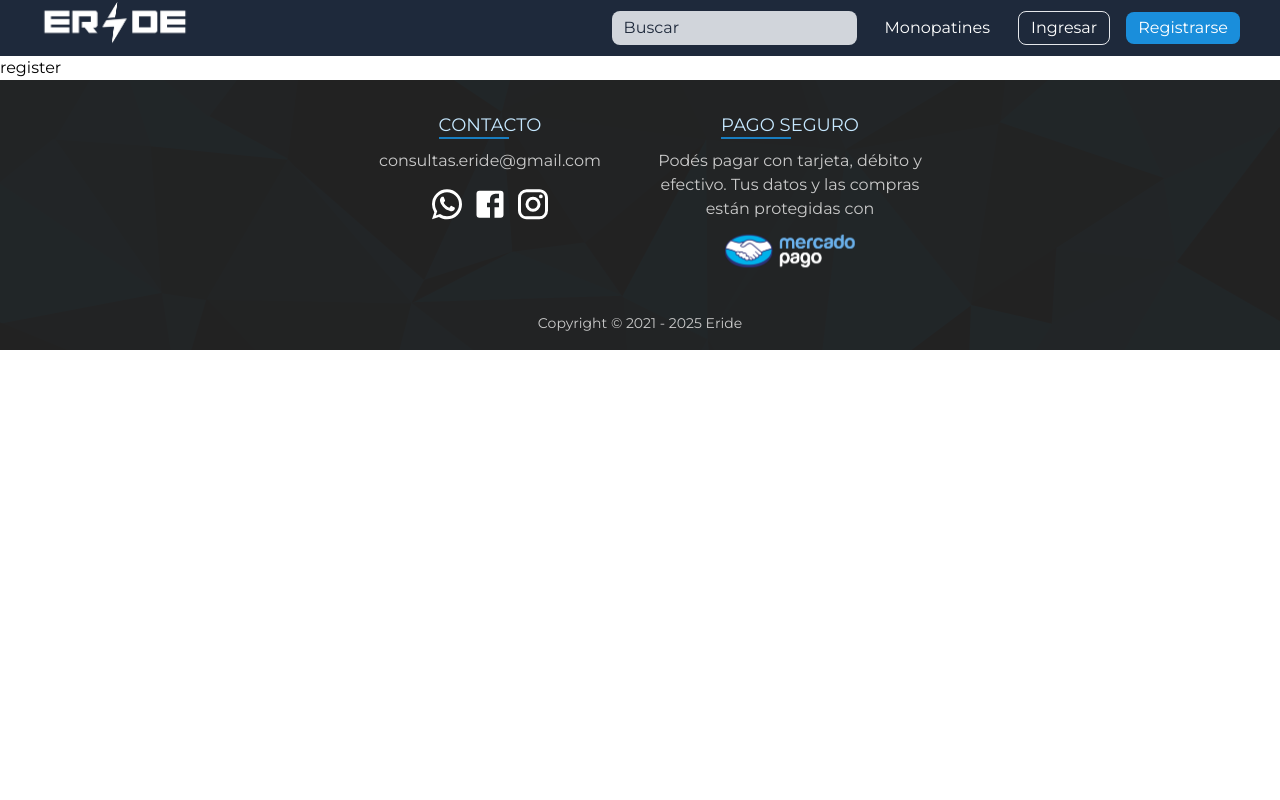
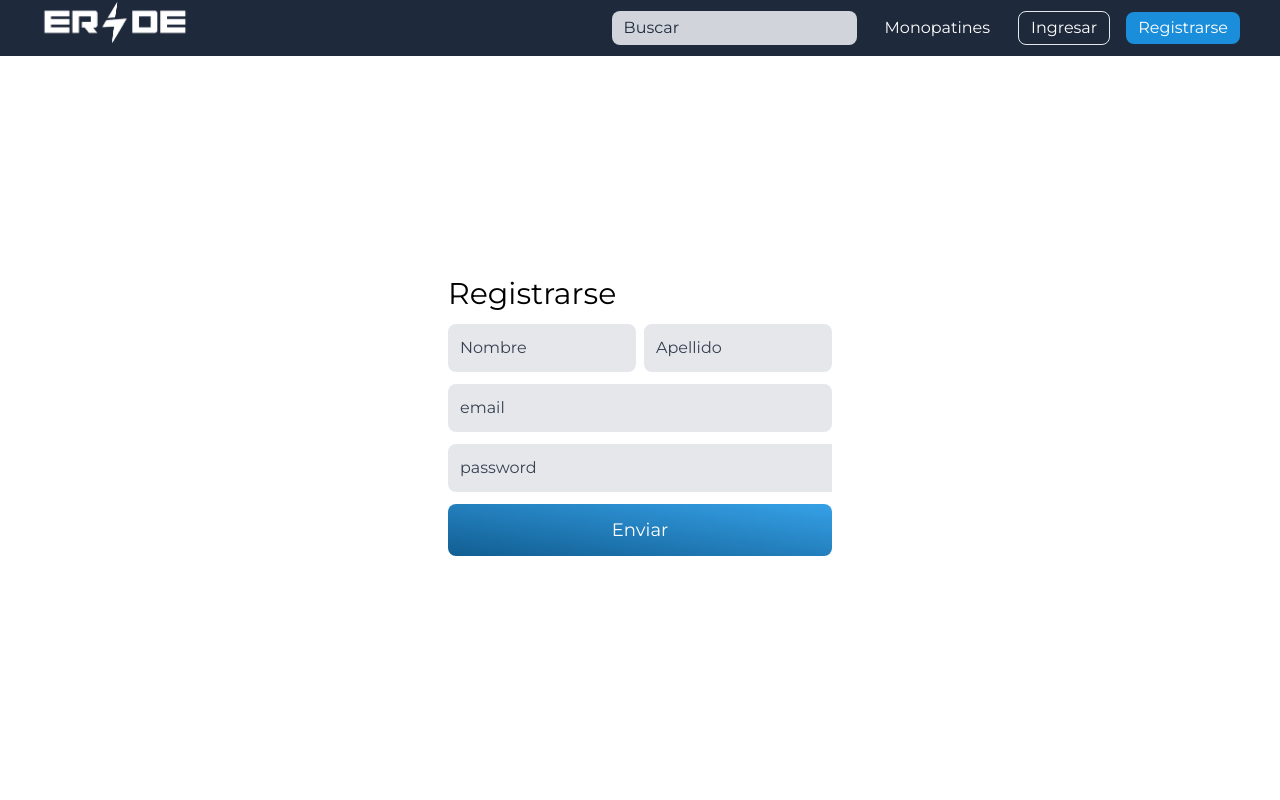
Before and after one commit to pa-ku/eride-store, a React (Vite) app: page /user/register in a window 1280 px wide. Shown: the top 800 px of the page. Built offline with nearby package versions, Linux system fonts and the light colour scheme.

Commit message:
addded buy button in proyect layout, new error msj in login handling erroros

```diff
--- a/src/pages/Login.jsx
+++ b/src/pages/Login.jsx
@@ -1,7 +1,11 @@
+import { useState } from 'react'
+
 export default function Login() {
+  const [message, setMessage] = useState('')
+
   async function fetchUser(email, password) {
     try {
-      const res = await fetch('api/user/login', {
+      const res = await fetch('http://localhost:5000/api/user/login', {
         method: 'POST',
         headers: {
           'Content-Type': 'application/json',
@@ -10,11 +14,12 @@ export default function Login() {
       })
 
       const data = await res.json()
+      setMessage(data.error)
+      console.log(data);
+
       if (!res.ok) {
-        throw new Error('Recurso no encontrado', res.status)
+        throw new Error(res)
       }
-
-      console.log('Respuesta del servidor:', data)
     } catch (err) {
       console.error('¡Hubo un problema con la solicitud!', err)
     }
@@ -22,14 +27,8 @@ export default function Login() {
 
   function handleSubmit(e) {
     e.preventDefault()
-
-    // Aquí accedemos a los valores usando e.target
     const email = e.target.email.value
     const password = e.target.password.value
-
-    console.log('Email:', email)
-    console.log('Password:', password)
-
     fetchUser(email, password)
   }
 
@@ -64,10 +63,11 @@ export default function Login() {
 
           <button
             type='submit'
-            className='w-full rounded-lg bg-gradient-to-bl from-primary-500 to-primary-800 py-3 text-lg text-white'
+            className='w-full rounded-lg bg-primary-500 py-3 text-lg text-white'
           >
             Enviar
           </button>
+          <p>{message}</p>
         </form>
       </div>
     </>
--- a/src/pages/ProductShowcase.jsx
+++ b/src/pages/ProductShowcase.jsx
@@ -7,6 +7,7 @@ import Shipping from '../components/Shipping.jsx'
 import Carousel from '../components/Carousel.jsx'
 import { formatPrice } from '../utils/formatPrice.js'
 import { calcDiscount } from '../utils/calcDiscount.js'
+import MainButton from '../components/ui/MainButton.jsx'
 
 export default function ProductShowcase() {
   const location = useLocation()
@@ -31,6 +32,10 @@ export default function ProductShowcase() {
     } catch (err) {
       console.error('¡Hubo un problema con la solicitud!', err)
     }
+  }
+
+  function handleShipping() {
+    setShipping(true)
   }
 
   // Agrega 6 días a la fecha actual
@@ -80,7 +85,7 @@ export default function ProductShowcase() {
                 Tenés 30 días desde que lo recibís.
               </ReturnSubtitle>
             </ReturnContainer>
-            <div className='flex flex-col items-start'>
+            <div className='flex flex-col  items-start'>
               {data.discount && (
                 <>
                   <p className='text-gray-500 line-through'>
@@ -99,8 +104,8 @@ export default function ProductShowcase() {
               {data.price && !data.discount && (
                 <p className='text-3xl'>${formatPrice(data.price)}</p>
               )}
-              {/*  <MainButton onClick={handleShipping}>COMPRAR</MainButton> */}
             </div>
+            <MainButton onClick={handleShipping}>COMPRAR</MainButton>
           </InfoCtn>
         </ProductCtn>
 
--- a/src/pages/Register.jsx
+++ b/src/pages/Register.jsx
@@ -1,6 +1,91 @@
-export default function Register(){
-    return(
+export default function Register() {
+  async function fetchUser(email, password) {
+    try {
+      const res = await fetch('api/user/login', {
+        method: 'POST',
+        headers: {
+          'Content-Type': 'application/json',
+        },
+        body: JSON.stringify({ email, password }),
+      })
+
+      const data = await res.json()
+      if (!res.ok) {
+        throw new Error('Recurso no encontrado', res.status)
+      }
+
+      console.log('Respuesta del servidor:', data)
+    } catch (err) {
+      console.error('¡Hubo un problema con la solicitud!', err)
+    }
+  }
+
+  function handleSubmit(e) {
+    e.preventDefault()
+
+    // Aquí accedemos a los valores usando e.target
+    const email = e.target.email.value
+    const password = e.target.password.value
+
+    console.log('Email:', email)
+    console.log('Password:', password)
+
+    fetchUser(email, password)
+  }
+
+  return (
     <>
-    <h1>register</h1>
+      <div className='w-full flex items-center justify-center h-screen '>
+        <form
+          onSubmit={handleSubmit}
+          className='flex w-96 flex-col gap-3 mb-20'
+        >
+          <h1 className='text-3xl'>Registrarse</h1>
+          <div className='grid grid-cols-2 gap-2'>
+            <input
+              name='name'
+              type='text'
+              required
+              className='rounded-lg bg-gray-200 p-3 placeholder:text-gray-700 placeholder-shown:border-gray-400 valid:border-l-8 valid:border-emerald-400'
+              placeholder='Nombre'
+            />
+            <input
+              name='lastname'
+              type='text'
+              required
+              className='rounded-lg bg-gray-200 p-3 placeholder:text-gray-700 placeholder-shown:border-gray-400 valid:border-l-8 valid:border-emerald-400'
+              placeholder='Apellido'
+            />
+          </div>
+
+          <input
+            name='email'
+            type='email'
+            required
+            className='rounded-lg bg-gray-200 p-3 placeholder:text-gray-700 placeholder-shown:border-gray-400 valid:border-l-8 valid:border-emerald-400'
+            placeholder='email'
+          />
+
+          <label className='flex flex-col'>
+            <div className='flex w-full flex-row'>
+              <input
+                name='password'
+                type='password'
+                className='rounded-l-lg bg-gray-200 w-full p-3 placeholder-shown:border-gray-400 valid:border-l-8 valid:border-emerald-400 placeholder:text-gray-700'
+                placeholder='password'
+                required
+              />
+            </div>
+          </label>
+
+          <button
+            type='submit'
+            className='w-full rounded-lg bg-gradient-to-bl from-primary-500 to-primary-800 py-3 text-lg text-white'
+          >
+            Enviar
+          </button>
+        </form>
+      </div>
     </>
-)}
+  )
+}
```
